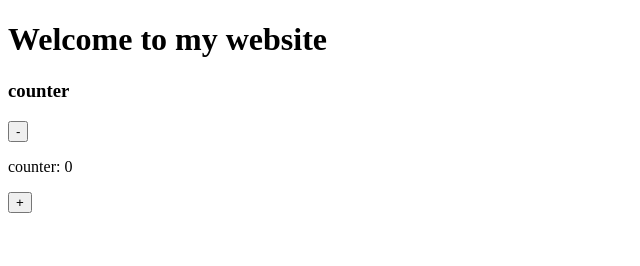
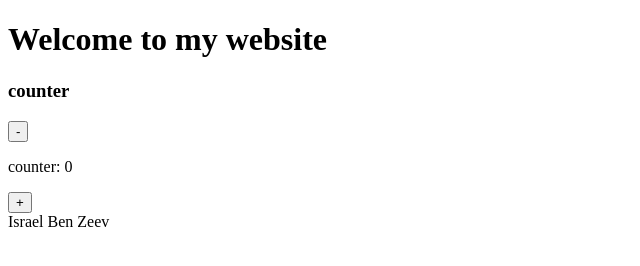
Before and after one commit to IsraelBenZeev/test-for-working-with-git, a plain HTML site: page index.html in a window 1280 px wide. Shown: the whole page, without its empty margins (0-640 px from the left). Drawn offline with Linux system fonts and the light colour scheme.

Commit message:
added name

```diff
--- a/index.html
+++ b/index.html
@@ -13,5 +13,6 @@
         <p>counter: 0</p>
         <button>+</button>
     </div>
+    <div>Israel Ben Zeev</div>
 </body>
 </html>
```
